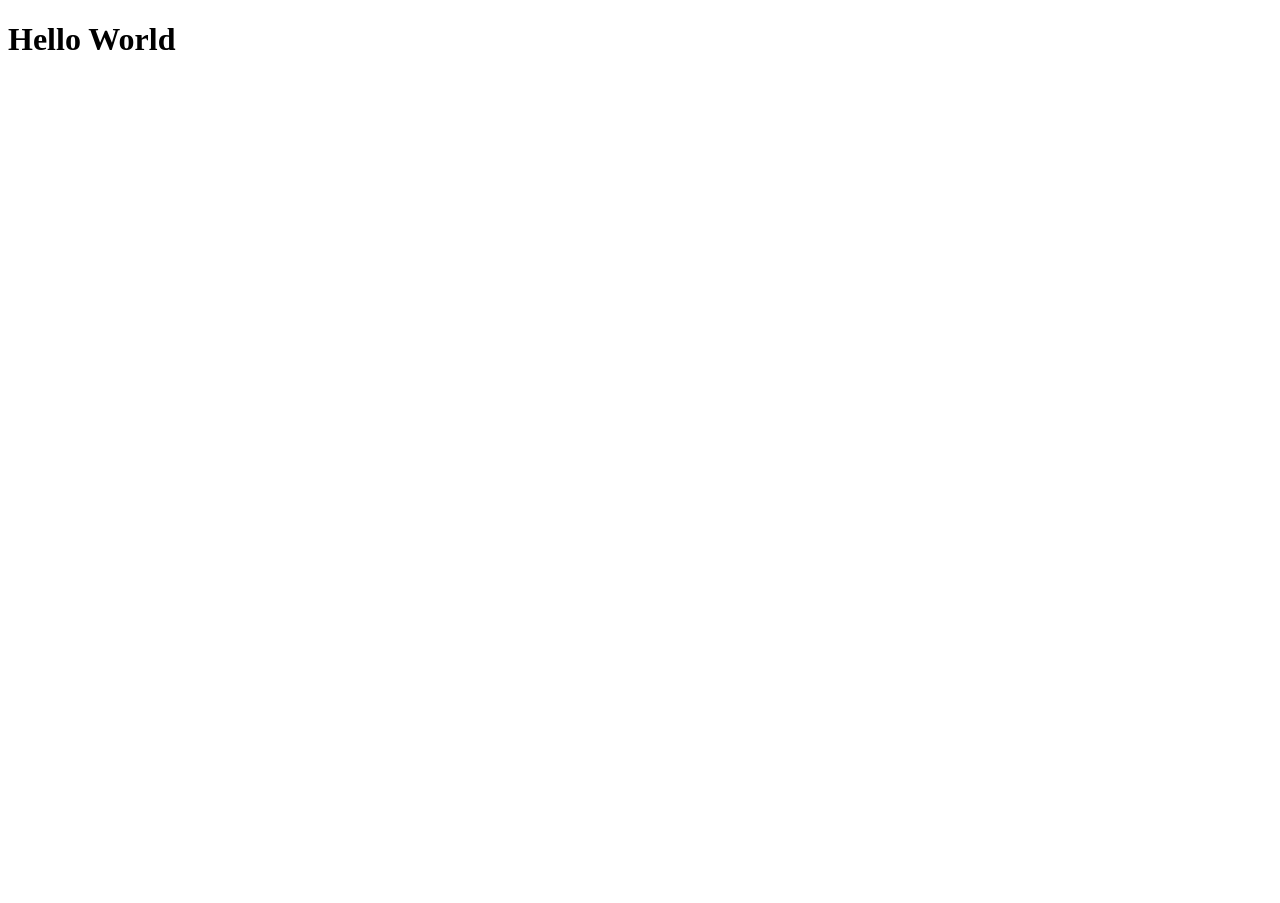
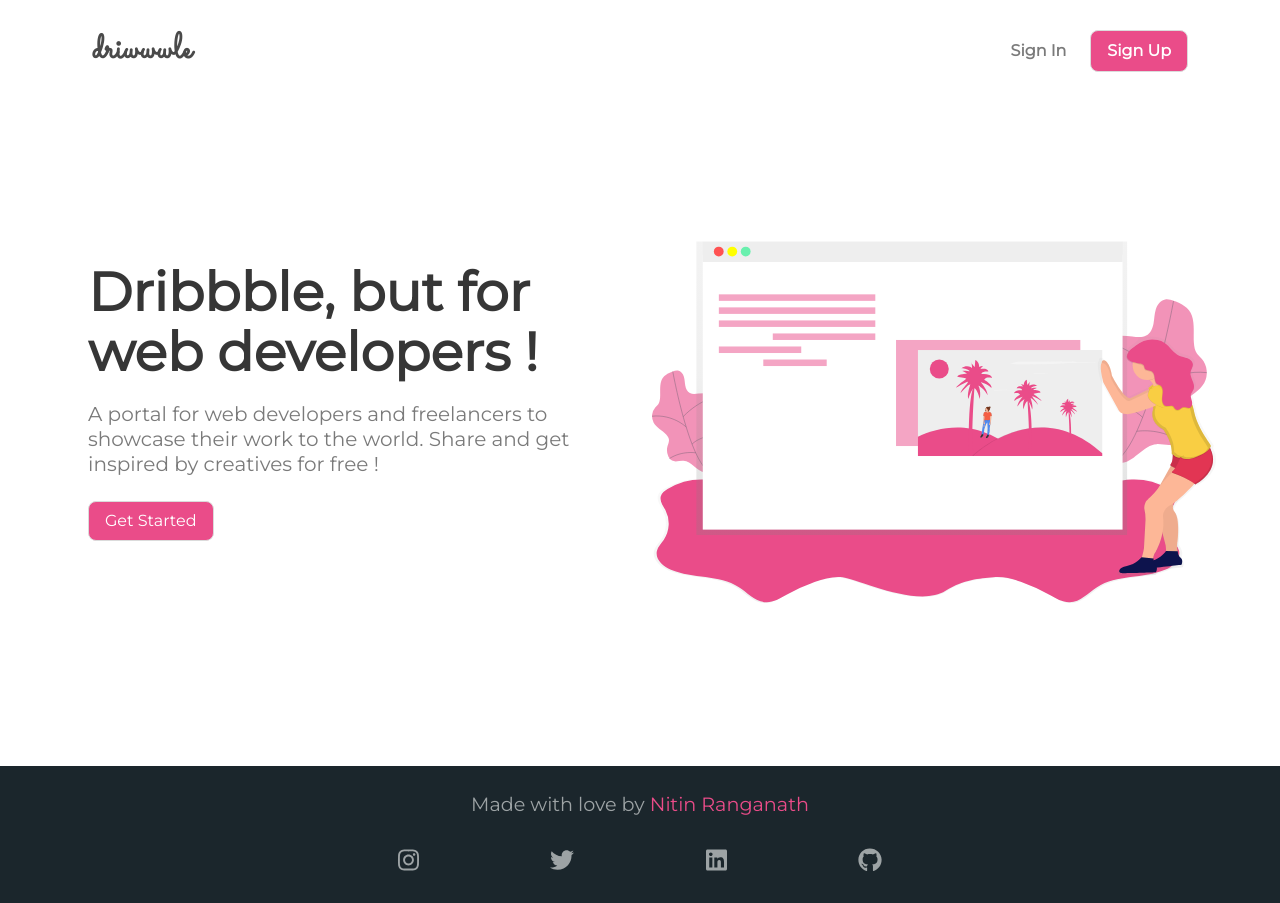
Before and after one commit to itsnitinr/driwwwle-old, a React (Create React App) app in the folder client/: page / in a window 1280 px wide. Before the commit the page ends 800 px from the top, so only its background shows below. Built offline with nearby package versions, Linux system fonts and the light colour scheme.

Commit message:
Build navbar, footer and landing page components

```diff
--- a/client/public/index.html
+++ b/client/public/index.html
@@ -24,6 +24,14 @@
       work correctly both with client-side routing and a non-root public URL.
       Learn how to configure a non-root public URL by running `npm run build`.
     -->
+    <link
+      rel="stylesheet"
+      href="https://cdn.jsdelivr.net/npm/bulma@0.9.0/css/bulma.min.css"
+    />
+    <script
+      defer
+      src="https://use.fontawesome.com/releases/v5.3.1/js/all.js"
+    ></script>
     <title>Driwwwle</title>
   </head>
   <body>
--- a/client/src/App.css
+++ b/client/src/App.css
@@ -0,0 +1,24 @@
+@import url("https://fonts.googleapis.com/css2?family=Montserrat&display=swap");
+
+:root {
+  --color-primary: #ea4c89;
+  --color-dark: #444444;
+  --color-blue: #3a8bbb;
+  --color-purple: #c142a0;
+  --color-skyblue: #00b6e3;
+  --color-green: #66cc99;
+  --color-grey: #9da3a5;
+}
+
+.primary-bg {
+  background: var(--color-primary);
+  color: white;
+}
+
+.primary-bg:hover {
+  color: white;
+}
+
+body {
+  font-family: Montserrat, sans-serif;
+}
--- a/client/src/App.js
+++ b/client/src/App.js
@@ -1,8 +1,22 @@
 import React from "react";
+import { BrowserRouter, Route, Switch } from "react-router-dom";
+
+import Navbar from "./components/navbar/Navbar.component";
+import LandingPage from "./pages/landing-page/LandingPage.component";
+import Footer from "./components/footer/Footer.component";
+
 import "./App.css";
 
 const App = () => {
-  return <h1>Hello World</h1>;
+  return (
+    <BrowserRouter>
+      <Navbar />
+      <Switch>
+        <Route exact path="/" component={LandingPage} />
+      </Switch>
+      <Footer />
+    </BrowserRouter>
+  );
 };
 
 export default App;
--- /dev/null
+++ b/client/src/components/footer/Footer.component.jsx
@@ -0,0 +1,28 @@
+import React from "react";
+import "./Footer.styles.css";
+
+const Footer = () => {
+  return (
+    <footer id="footer">
+      <h1>
+        Made with love by <span>Nitin Ranganath</span>
+      </h1>
+      <div className="social-icons">
+        <a href="https://instagram.com/iamnitinr">
+          <i className="fab fa-instagram"></i>
+        </a>
+        <a href="https://twitter.com/IAmNitinR">
+          <i className="fab fa-twitter"></i>
+        </a>
+        <a href="https://www.linkedin.com/in/nitin-ranganath-35b4611b0/">
+          <i className="fab fa-linkedin"></i>
+        </a>
+        <a href="https://github.com/itsnitinr">
+          <i className="fab fa-github"></i>
+        </a>
+      </div>
+    </footer>
+  );
+};
+
+export default Footer;
--- /dev/null
+++ b/client/src/components/footer/Footer.styles.css
@@ -0,0 +1,32 @@
+#footer {
+  margin-top: 1.5rem;
+  background: #1b262c;
+  color: var(--color-grey);
+  padding: 1.5rem;
+  text-align: center;
+}
+
+#footer h1 {
+  margin-bottom: 1.5rem;
+  font-size: 1.2rem;
+}
+
+#footer h1 span {
+  color: var(--color-primary);
+}
+
+#footer .social-icons {
+  width: 50%;
+  margin: 0 auto;
+  display: flex;
+  justify-content: space-around;
+  font-size: 1.5rem;
+}
+
+#footer .social-icons a {
+  color: var(--color-grey);
+}
+
+#footer .social-icons a:hover {
+  color: var(--color-primary);
+}
--- /dev/null
+++ b/client/src/components/navbar/Navbar.component.jsx
@@ -0,0 +1,56 @@
+import React from "react";
+import { Link } from "react-router-dom";
+
+import "./Navbar.styles.css";
+import "./Navbar.script";
+
+const Navbar = () => {
+  return (
+    <nav
+      id="navbar"
+      className="navbar container"
+      role="navigation"
+      aria-label="main navigation"
+    >
+      <div className="navbar-brand">
+        <Link className="navbar-item" to="/">
+          driwwwle
+        </Link>
+
+        <a
+          href="/#"
+          role="button"
+          className="navbar-burger burger"
+          aria-label="menu"
+          aria-expanded="false"
+          data-target="dropdownMenu"
+        >
+          <span aria-hidden="true"></span>
+          <span aria-hidden="true"></span>
+          <span aria-hidden="true"></span>
+        </a>
+      </div>
+
+      <div id="dropdownMenu" className="navbar-menu">
+        <div className="navbar-end">
+          <div className="navbar-item">
+            <div className="buttons">
+              <Link
+                className="button has-text-grey"
+                to="/signin"
+                id="signin-btn"
+              >
+                Sign In
+              </Link>
+              <Link className="button primary-bg" to="/signup" id="signup-btn">
+                Sign Up
+              </Link>
+            </div>
+          </div>
+        </div>
+      </div>
+    </nav>
+  );
+};
+
+export default Navbar;
--- /dev/null
+++ b/client/src/components/navbar/Navbar.script.js
@@ -0,0 +1,23 @@
+document.addEventListener("DOMContentLoaded", () => {
+  // Get all "navbar-burger" elements
+  const $navbarBurgers = Array.prototype.slice.call(
+    document.querySelectorAll(".navbar-burger"),
+    0
+  );
+
+  // Check if there are any navbar burgers
+  if ($navbarBurgers.length > 0) {
+    // Add a click event on each of them
+    $navbarBurgers.forEach((el) => {
+      el.addEventListener("click", () => {
+        // Get the target from the "data-target" attribute
+        const target = el.dataset.target;
+        const $target = document.getElementById(target);
+
+        // Toggle the "is-active" class on both the "navbar-burger" and the "navbar-menu"
+        el.classList.toggle("is-active");
+        $target.classList.toggle("is-active");
+      });
+    });
+  }
+});
--- /dev/null
+++ b/client/src/components/navbar/Navbar.styles.css
@@ -0,0 +1,38 @@
+@import url("https://fonts.googleapis.com/css2?family=Sacramento&display=swap");
+
+#navbar {
+  padding: 1rem;
+}
+
+#navbar .navbar-brand a {
+  font-family: Sacramento, sans-serif;
+  font-size: 2.25rem;
+  font-weight: bold;
+  transition: color 0.3s;
+}
+
+#navbar .navbar-brand a:hover,
+#navbar .navbar-brand a:focus {
+  color: var(--color-primary);
+}
+
+#navbar #signin-btn {
+  border: none;
+}
+
+#navbar #signup-btn {
+  border-radius: 8px;
+  padding: 1.25rem 1rem;
+}
+
+#navbar #signup-btn:hover {
+  filter: brightness(115%);
+}
+
+#navbar .button {
+  font-weight: 400;
+}
+
+#navbar .navbar-item a {
+  font-weight: 600;
+}
--- /dev/null
+++ b/client/src/pages/landing-page/LandingPage.component.jsx
@@ -0,0 +1,35 @@
+import React from "react";
+import { Link } from "react-router-dom";
+
+import { ReactComponent as HeaderImage } from "../../assets/images/headerImage.svg";
+
+import "./LandingPage.styles.css";
+
+const LandingPage = () => {
+  return (
+    <main id="landing">
+      <div className="container">
+        <div className="columns">
+          <div className="column">
+            <div className="text-container">
+              <h1 className="title">Dribbble, but for web developers !</h1>
+              <p className="subtitle has-text-grey">
+                A portal for web developers and freelancers to showcase their
+                work to the world. Share and get inspired by creatives for free
+                !
+              </p>
+              <Link to="/signup" className="button primary-bg">
+                Get Started
+              </Link>
+            </div>
+          </div>
+          <div className="column">
+            <HeaderImage id="landing-image" />
+          </div>
+        </div>
+      </div>
+    </main>
+  );
+};
+
+export default LandingPage;
--- /dev/null
+++ b/client/src/pages/landing-page/LandingPage.styles.css
@@ -0,0 +1,38 @@
+#landing {
+  min-height: 80vh;
+  display: flex;
+  align-items: center;
+}
+
+#landing .text-container {
+  padding: 1.5rem;
+}
+
+#landing #landing-image {
+  width: 100%;
+  height: 100%;
+}
+
+#landing .text-container .title {
+  font-size: 3.35rem;
+  margin-bottom: 2.5rem;
+}
+
+#landing .button {
+  border-radius: 8px;
+}
+
+#landing .button:hover {
+  border-radius: 8px;
+  filter: brightness(115%);
+}
+
+@media screen and (max-width: 900px) {
+  #landing {
+    text-align: center;
+    padding: 1rem;
+  }
+  #landing #landing-image {
+    width: 85%;
+  }
+}
```
Also changed, not shown: client/src/assets/images/headerImage.svg (added).
